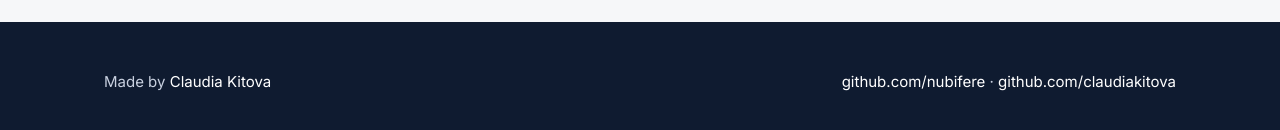
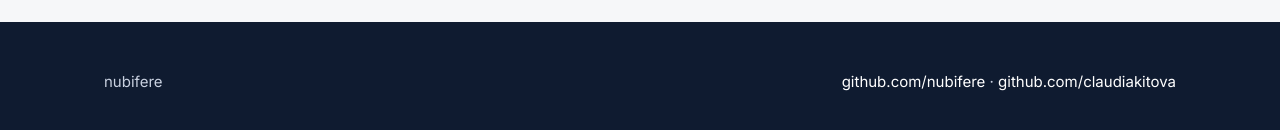
Before and after one commit to nubifere/nubifere.github.io, a plain HTML site: page index.html in a window 1280 px wide. Shown: the part 3831-3961 px from the top of the page. Drawn offline with Linux system fonts and the light colour scheme.

Commit message:
Remove the name from the footer and description

```diff
--- a/index.html
+++ b/index.html
@@ -221,7 +221,7 @@
 
 <footer>
   <div class="wrap">
-    <span>Made by <a href="https://kitova.me/">Claudia Kitova</a></span>
+    <span>nubifere</span>
     <span><a href="https://github.com/nubifere">github.com/nubifere</a> · <a href="https://github.com/claudiakitova">github.com/claudiakitova</a></span>
   </div>
 </footer>
```
